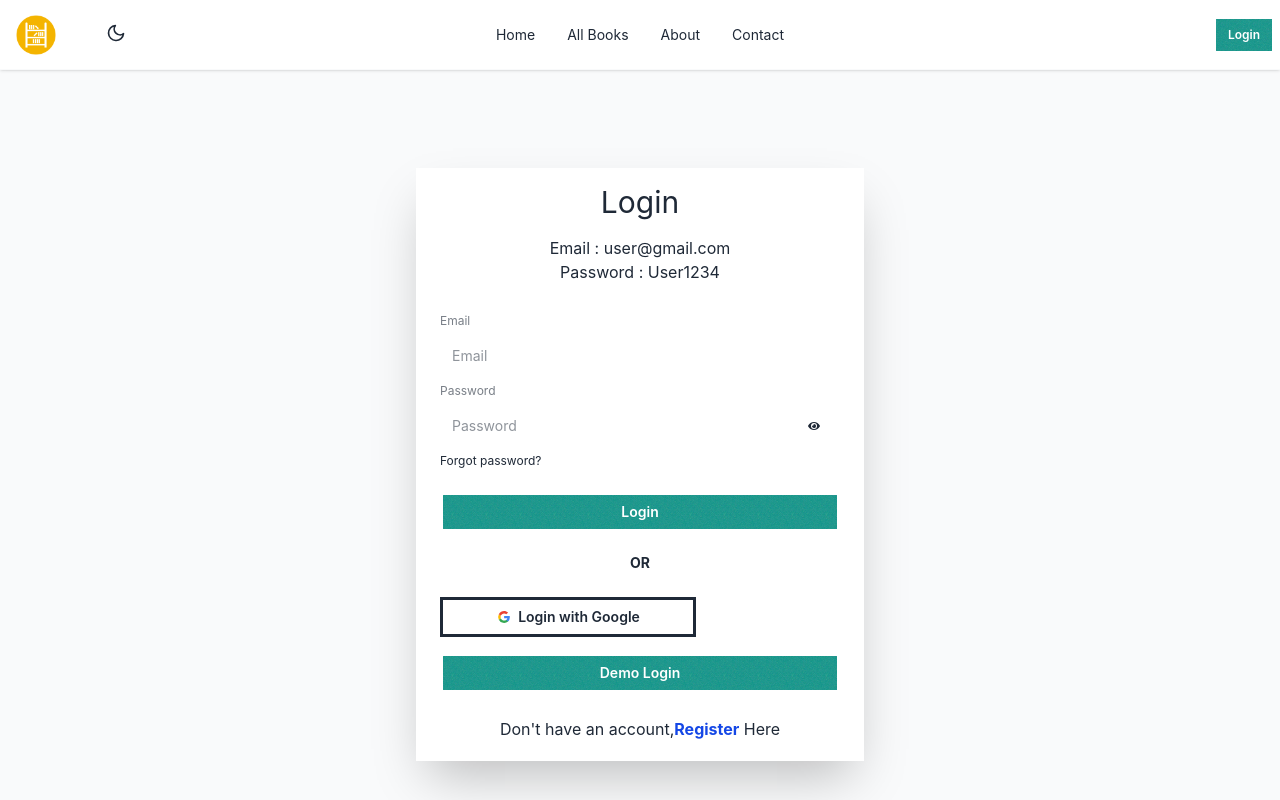
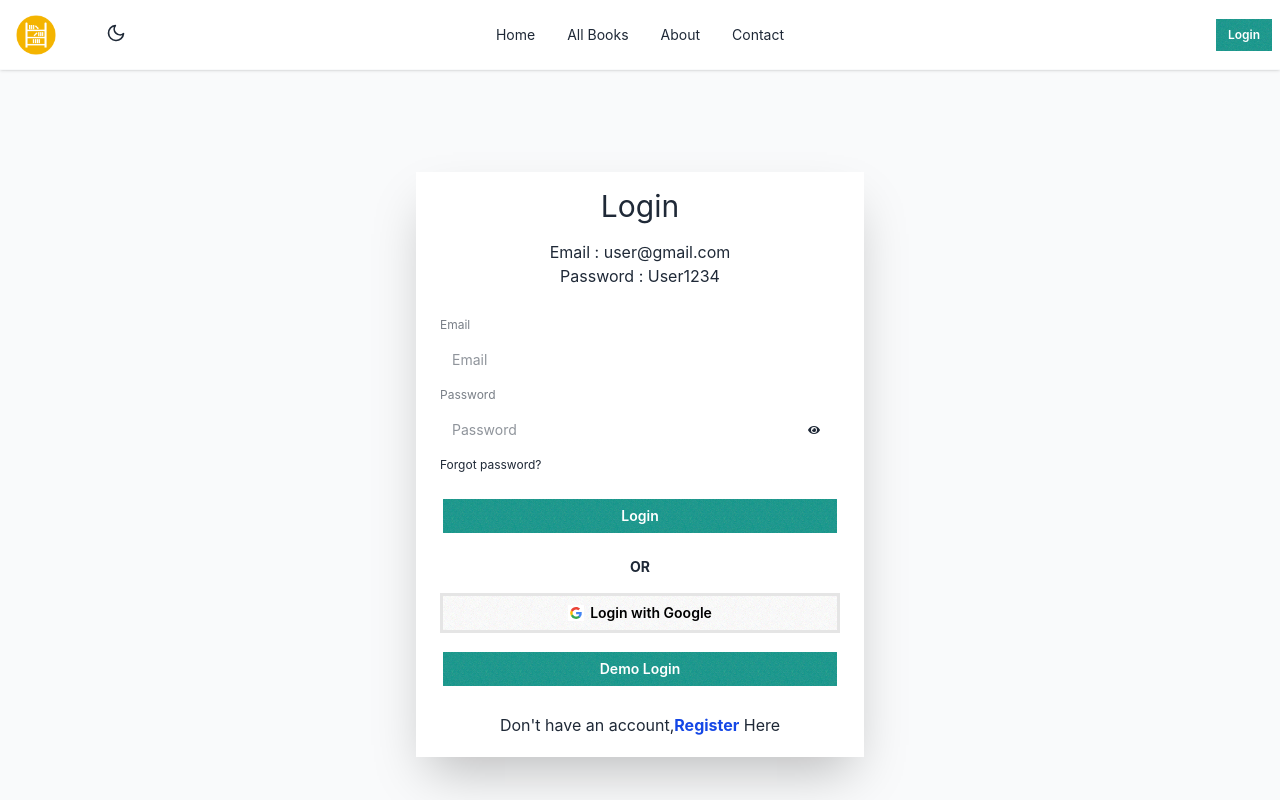
Before and after one commit to Alif0007/book-shelf-client, a React (Vite) app: page /login in a window 1280 px wide. Shown: the top 800 px of the page. Built offline with nearby package versions, Linux system fonts and the light colour scheme; no server answers.

Commit message:
google button fixed

```diff
--- a/src/pages/loginPage.jsx
+++ b/src/pages/loginPage.jsx
@@ -106,7 +106,7 @@ const LoginPage = () => {
                                 <button type='submit' className="btn btn-primary mt-4 hover:bg-primary-focus transition-all duration-300 transform hover:scale-105">Login</button>
                             </fieldset>
                             <p className='font-bold text-center p-2'>OR</p>
-                            <button onClick={signInGoogle} className="btn btn-outline btn-wide mt-2 hover:bg-primary hover:text-primary-content transition-all duration-300 transform hover:scale-105">
+                            <button onClick={signInGoogle} className="btn bg-white text-black border-[#e5e5e5]">
                                 <svg aria-label="Google logo" width="16" height="16" xmlns="http://www.w3.org/2000/svg" viewBox="0 0 512 512"><g><path d="m0 0H512V512H0" fill="#fff"></path><path fill="#34a853" d="M153 292c30 82 118 95 171 60h62v48A192 192 0 0190 341"></path><path fill="#4285f4" d="m386 400a140 175 0 0053-179H260v74h102q-7 37-38 57"></path><path fill="#fbbc02" d="m90 341a208 200 0 010-171l63 49q-12 37 0 73"></path><path fill="#ea4335" d="m153 219c22-69 116-109 179-50l55-54c-78-75-230-72-297 55"></path></g></svg>
                                 Login with Google
                             </button>
--- a/src/pages/registerPage.jsx
+++ b/src/pages/registerPage.jsx
@@ -123,7 +123,7 @@ const RegisterPage = () => {
                                     <button type='submit' className="btn btn-primary mt-4 hover:bg-primary-focus transition-all duration-300 transform hover:scale-105">Register</button>
                                 </fieldset>
                                 <p className='font-bold text-center p-2'>OR</p>
-                                <button onClick={signInGoogle} className="btn btn-outline btn-wide mt-2 hover:bg-primary hover:text-primary-content transition-all duration-300 transform hover:scale-105">
+                                <button onClick={signInGoogle} className="btn bg-white text-black border-[#e5e5e5]">
                                     <svg aria-label="Google logo" width="16" height="16" xmlns="http://www.w3.org/2000/svg" viewBox="0 0 512 512"><g><path d="m0 0H512V512H0" fill="#fff"></path><path fill="#34a853" d="M153 292c30 82 118 95 171 60h62v48A192 192 0 0190 341"></path><path fill="#4285f4" d="m386 400a140 175 0 0053-179H260v74h102q-7 37-38 57"></path><path fill="#fbbc02" d="m90 341a208 200 0 010-171l63 49q-12 37 0 73"></path><path fill="#ea4335" d="m153 219c22-69 116-109 179-50l55-54c-78-75-230-72-297 55"></path></g></svg>
                                     Login with Google
                                 </button>
```
